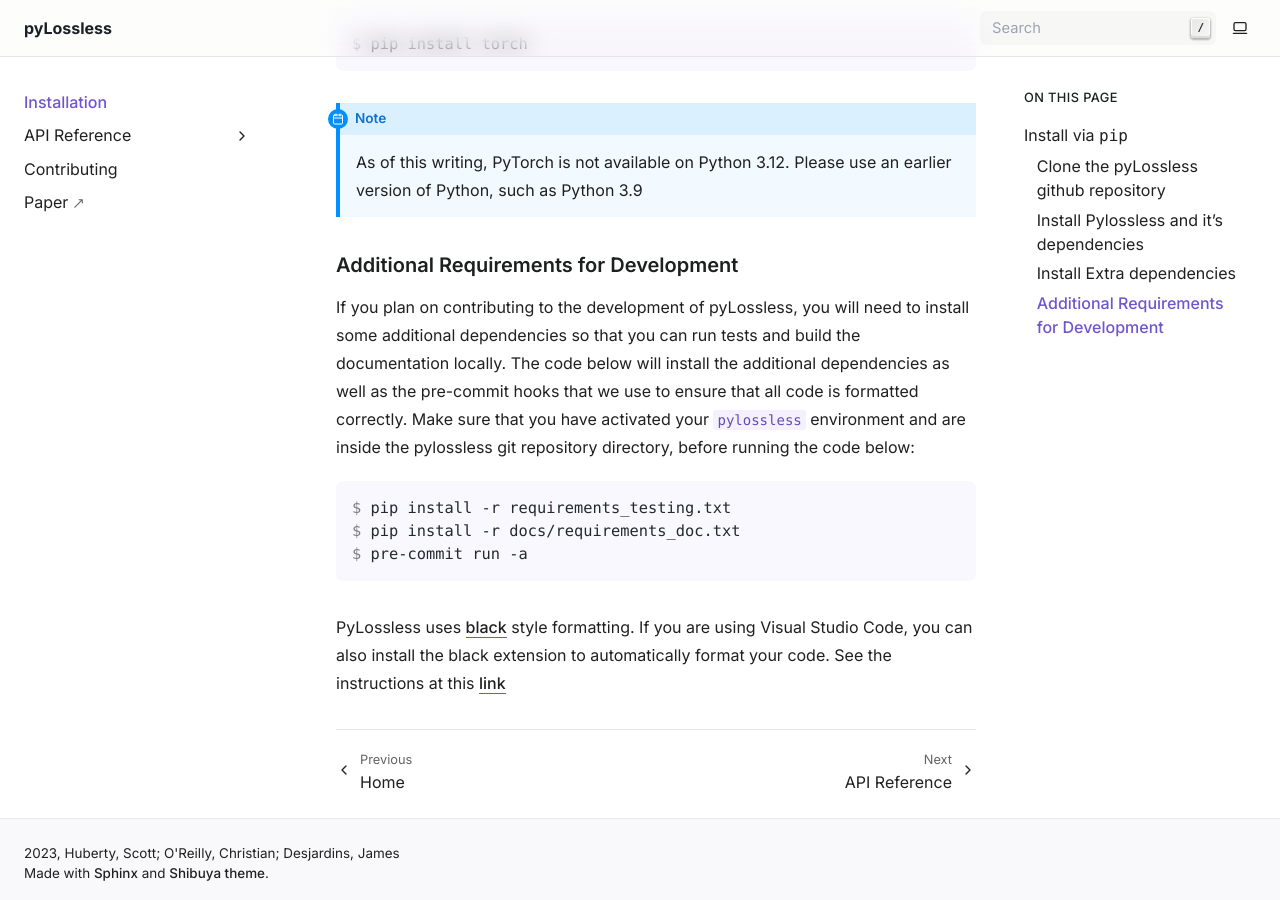
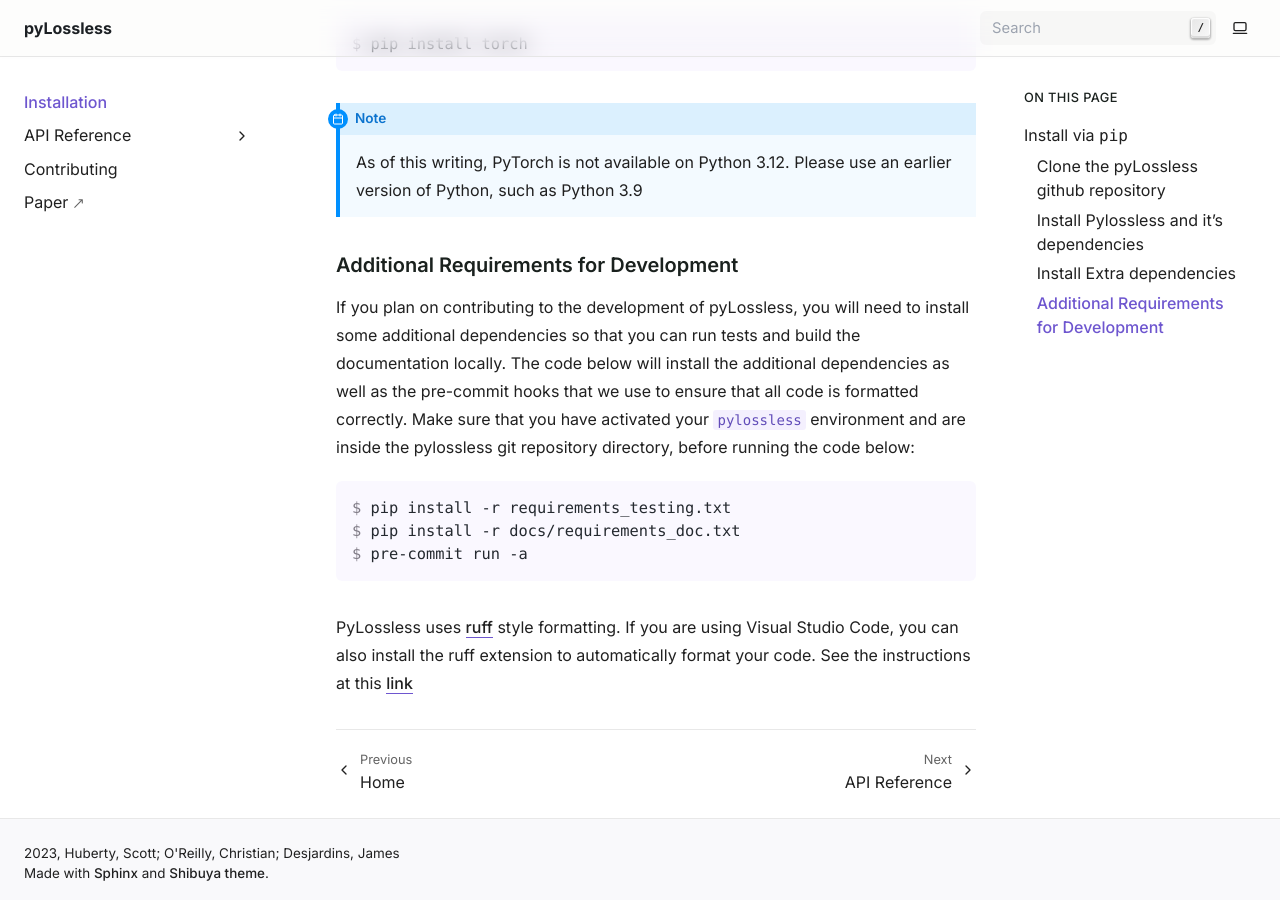
Before and after one commit to lina-usc/pylossless, a Sphinx documentation site: the page built from docs/source/install.rst, in a window 1280 px wide and 900 px high, scrolled down 1602 px. Built offline with Sphinx 7.4.7, drawn with Linux system fonts in a browser that asks for light colours; pages that are not in the unit, such as notebooks, are missing from menus.

Commit message:
MAINT: drop black

```diff
--- a/docs/source/install.rst
+++ b/docs/source/install.rst
@@ -91,8 +91,7 @@ git repository directory, before running the code below:
    $ pip install -r docs/requirements_doc.txt
    $ pre-commit run -a
 
-PyLossless uses `black <https://github.com/psf/black>`_ style formatting. If you are
-using Visual Studio Code, you can also install the black extension to automatically
+PyLossless uses `ruff <https://docs.astral.sh/ruff/>`_ style formatting. If you are
+using Visual Studio Code, you can also install the ruff extension to automatically
 format your code. See the instructions at this
-`link
-<https://dev.to/adamlombard/how-to-use-the-black-python-code-formatter-in-vscode-3lo0>`_
+`link <https://docs.astral.sh/ruff/editors/setup/>`_
--- a/pyproject.toml
+++ b/pyproject.toml
@@ -17,9 +17,6 @@ ignore-decorators = [
     "setter",
 ]
 
-[tool.black]
-exclude = "(dist/)|(build/)|(examples/)|(.*\\.ipynb)" # Exclude build artifacts and notebooks
-
 [tool.pytest.ini_options]
 filterwarnings = ["error",
 # error on warning except the non-int sample freq warning, which we want to be raised
--- a/requirements_testing.txt
+++ b/requirements_testing.txt
@@ -1,4 +1,3 @@
-black
 codespell
 dash[testing]
 numpydoc
```
Also changed, not shown: .pre-commit-config.yaml.
